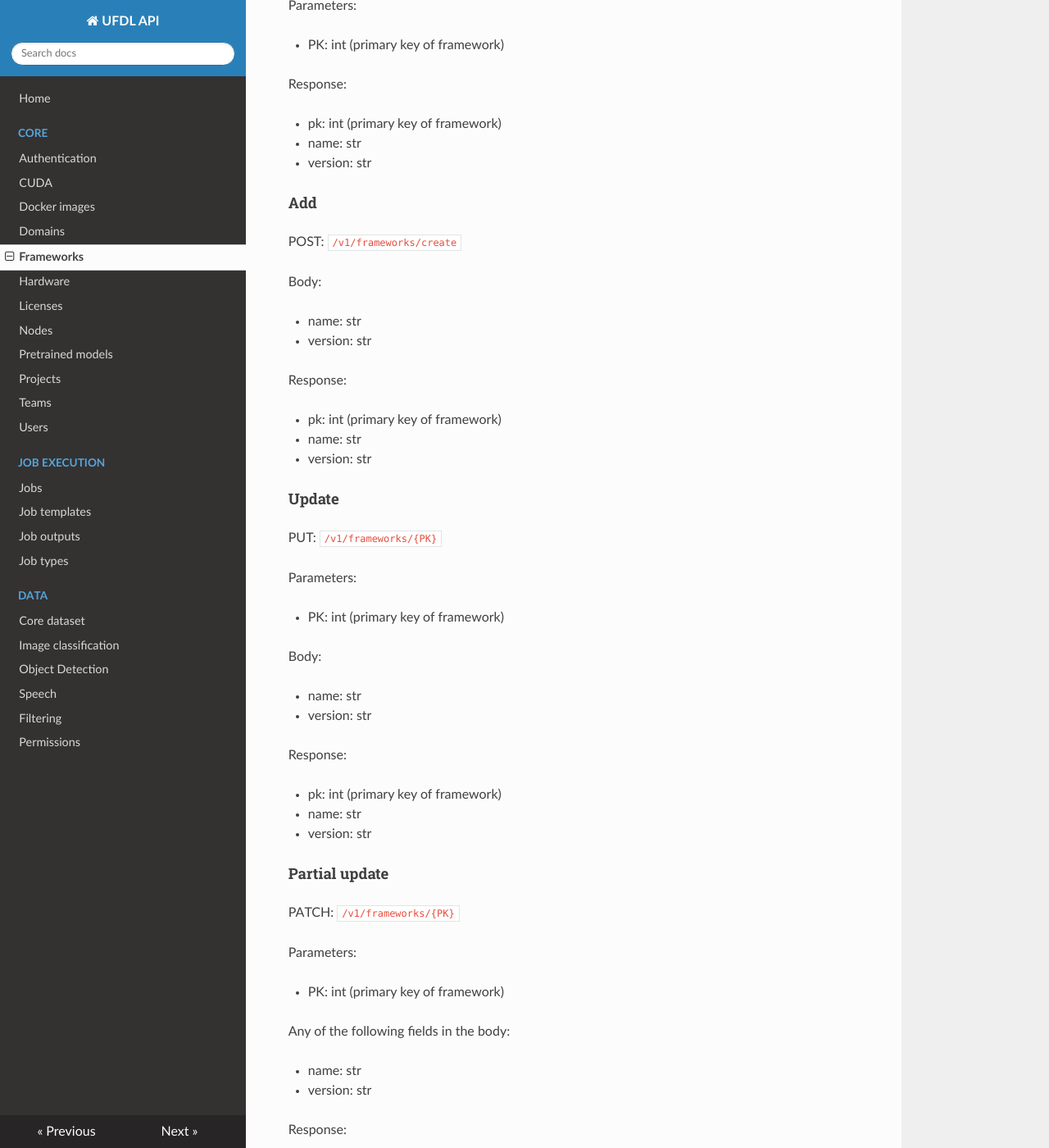
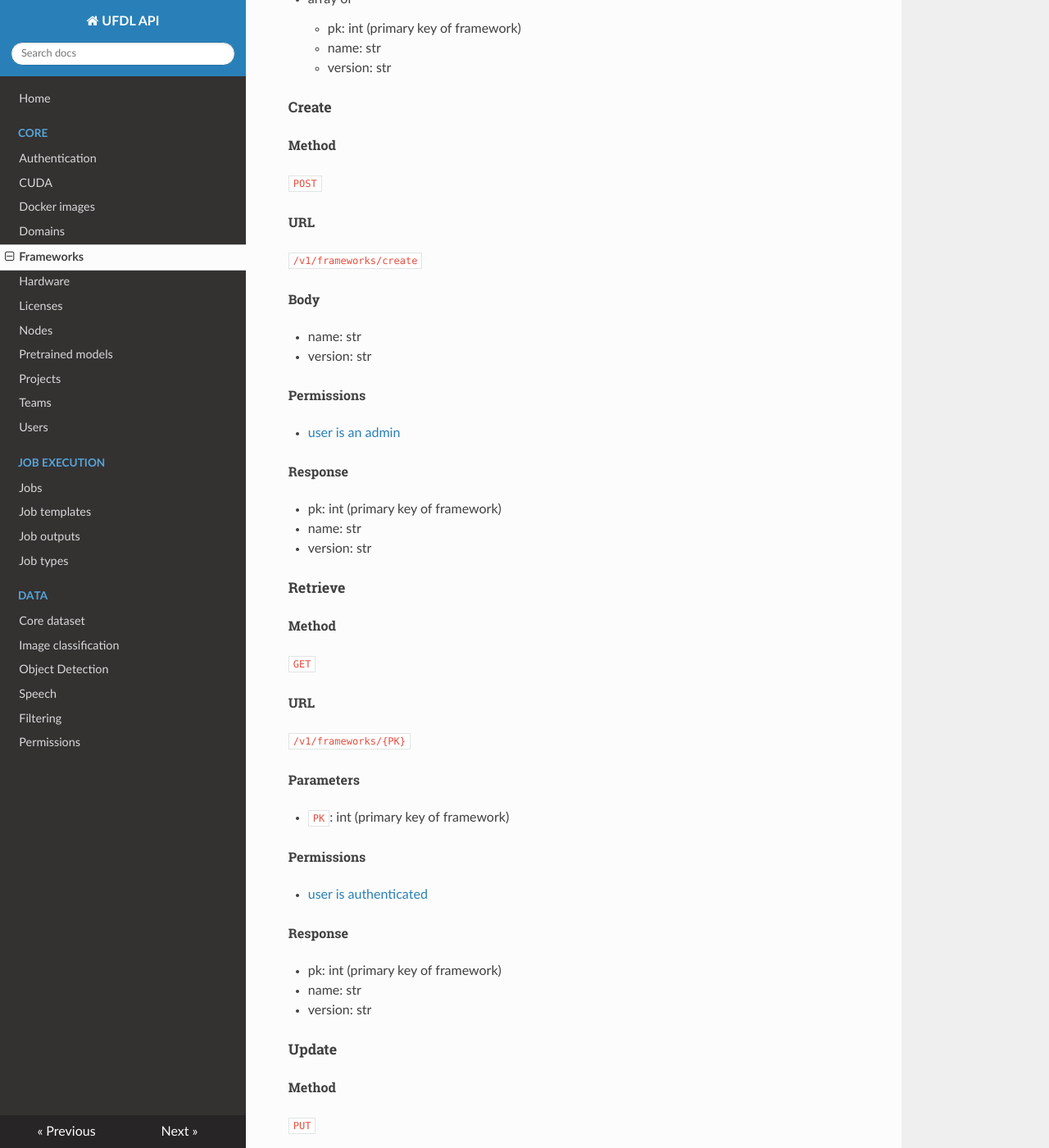
Before and after one commit to waikato-ufdl/ufdl-api, an MkDocs documentation site: the page built from docs/frameworks.md, in a window 1280 px wide and 1400 px high, scrolled down 794 px. Shown: the whole window at 82% size. Built offline with MkDocs 1.6.1, drawn with Linux system fonts in a browser that asks for light colours; nearby versions of some CDN libraries; some of the changed text lies outside the part shown.

Commit message:
Updated frameworks.

```diff
--- a/docs/frameworks.md
+++ b/docs/frameworks.md
@@ -1,21 +1,31 @@
 Centralized table with frameworks and their versions (e.g., PyTorch 1.2).
 
-# Fields
-
-Available fields:
+## Fields
 
   * name: str
   * version: str
 
-# Actions
+## Actions
 
-## List
+### List
 
-POST: `/v1/frameworks/list`
+#### Method
 
-Body (optional): [filter specification](filtering.md)
+`POST`
 
-Response:
+#### URL
+
+`/v1/frameworks/list`
+
+#### Body (optional)
+
+  * [filter specification](filtering.md)
+
+#### Permissions
+
+  * [user is authenticated](permissions.md#isauthenticated)
+
+#### Response
 
   * array of
 
@@ -24,78 +34,131 @@ Response:
     * version: str
 
 
-## Load
+### Create
 
-GET: `/v1/frameworks/{PK}`
+#### Method
 
-Parameters:
+`POST`
 
-  * PK: int (primary key of framework)
+#### URL
 
-Response:
+`/v1/frameworks/create`
 
-  * pk: int (primary key of framework)
-  * name: str
-  * version: str
-
-## Add
-
-POST: `/v1/frameworks/create`
-
-Body:
+#### Body
 
   * name: str
   * version: str
 
-Response:
+#### Permissions
 
-  * pk: int (primary key of framework)
-  * name: str
-  * version: str
+  * [user is an admin](permissions.md#isadminuser)
 
-## Update
-
-PUT: `/v1/frameworks/{PK}`
-
-Parameters:
-
-  * PK: int (primary key of framework)
-
-Body:
-
-  * name: str
-  * version: str
-
-Response:
-
-  * pk: int (primary key of framework)
-  * name: str
-  * version: str
-
-## Partial update
-
-PATCH: `/v1/frameworks/{PK}`
-
-Parameters:
-
-  * PK: int (primary key of framework)
-
-Any of the following fields in the body:
-
-  * name: str
-  * version: str
-
-Response:
+#### Response
 
   * pk: int (primary key of framework)
   * name: str
   * version: str
 
 
-## Delete
+### Retrieve
 
-DELETE: `/v1/frameworks/{PK}`
+#### Method
 
-Parameters:
+`GET`
 
-  * PK: int (primary key of framework)
+#### URL
+
+`/v1/frameworks/{PK}`
+
+#### Parameters
+
+  * `PK`: int (primary key of framework)
+
+#### Permissions
+
+  * [user is authenticated](permissions.md#isauthenticated)
+
+#### Response
+
+  * pk: int (primary key of framework)
+  * name: str
+  * version: str
+
+
+### Update
+
+#### Method
+
+`PUT`
+
+#### URL
+
+`/v1/frameworks/{PK}`
+
+#### Parameters
+
+  * `PK`: int (primary key of framework)
+
+#### Body
+
+  * name: str
+  * version: str
+
+#### Permissions
+
+  * [user is an admin](permissions.md#isadminuser)
+
+#### Response
+
+  * pk: int (primary key of framework)
+  * name: str
+  * version: str
+
+
+### Partial update
+
+#### Method
+
+`PATCH`
+
+#### URL
+
+`/v1/frameworks/{PK}`
+
+#### Parameters
+
+  * `PK`: int (primary key of framework)
+
+#### Body
+
+  * name (optional): str
+  * version (optional): str
+
+#### Permissions
+
+  * [user is an admin](permissions.md#isadminuser)
+
+#### Response
+
+  * pk: int (primary key of framework)
+  * name: str
+  * version: str
+
+
+### Destroy
+
+#### Method
+
+`DELETE`
+
+#### URL
+
+`/v1/frameworks/{PK}`
+
+#### Parameters
+
+  * `PK`: int (primary key of framework)
+
+#### Permissions
+
+  * [user is an admin](permissions.md#isadminuser)
```
